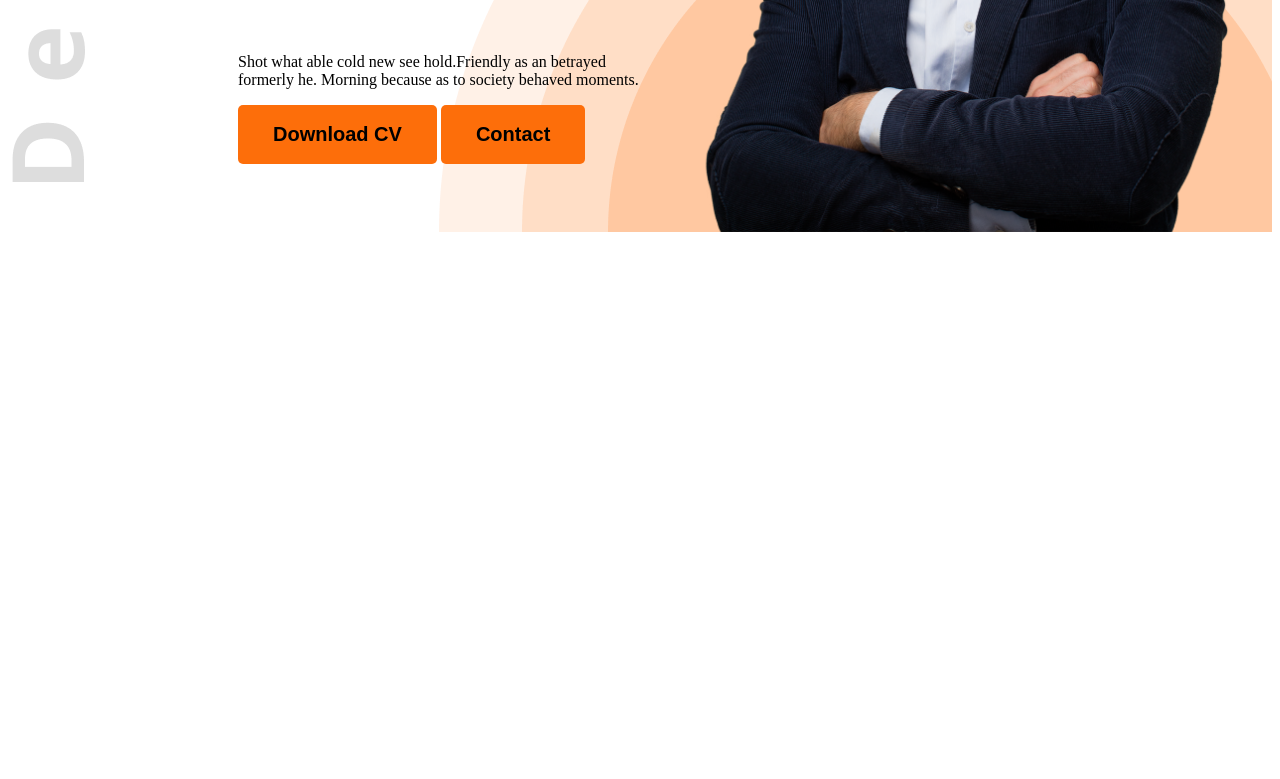
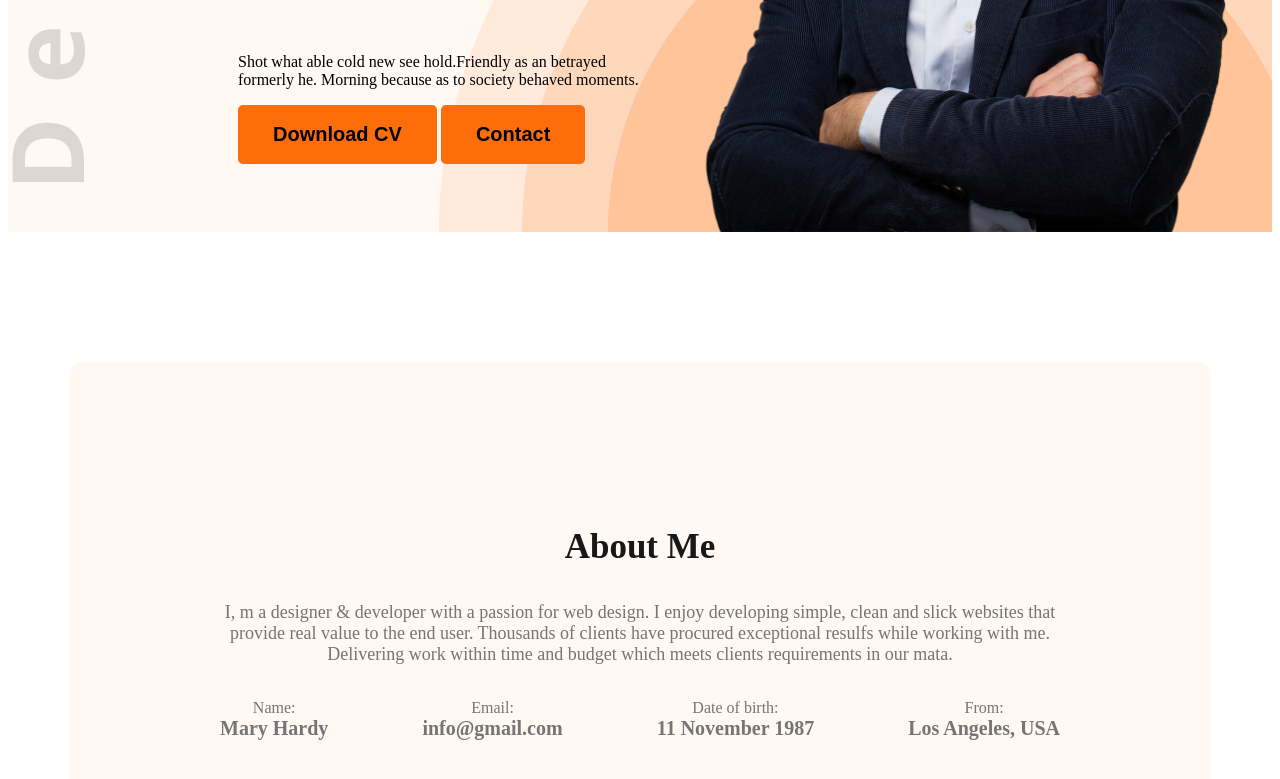
Before and after one commit to mdabualam/b12-port-folio, a plain HTML site: page index.html in a window 1280 px wide. Shown: the part 589-1368 px from the top of the page. Before the commit the page ends 829 px from the top, so only its background shows below. Drawn offline with Linux system fonts and the light colour scheme.

Commit message:
about section added

```diff
--- a/index.html
+++ b/index.html
@@ -13,7 +13,7 @@
     <link rel="stylesheet" href="styles/folio.css" />
   </head>
   <body class="open-sans-normal">
-    <header class="header">
+    <header class="header secondary-bg">
       <nav>
         <h3 class="nav-title">Ma<span class="text-primary">r</span>y</h3>
         <ul>
@@ -26,17 +26,49 @@
       </nav>
       <div class="banner">
         <div class="banner-content">
-            <h4 class="banner-greetings dark-2">Hi, I am</h4>
-            <h1 class="banner-title">Mary Hardy</h1>
-            <p>Shot what able cold new see hold.Friendly as an betrayed formerly he. Morning because as to society behaved moments.</p>
-            <button class="btn-primary">Download CV</button>
-            <button class="btn-primary">Contact</button>
+          <h4 class="banner-greetings dark-2">Hi, I am</h4>
+          <h1 class="banner-title">Mary Hardy</h1>
+          <p>
+            Shot what able cold new see hold.Friendly as an betrayed formerly
+            he. Morning because as to society behaved moments.
+          </p>
+          <button class="btn-primary">Download CV</button>
+          <button class="btn-primary">Contact</button>
         </div>
-        <img class="profile-picture" src="images/hardy.png" alt="">
+        <img class="profile-picture" src="images/hardy.png" alt="" />
       </div>
     </header>
 
-    <main></main>
+    <main>
+      <section class="about secondary-bg">
+        <h3 class="section-title">About Me</h3>
+        <p class="section-description">
+          I, m a designer & developer with a passion for web design. I enjoy
+          developing simple, clean and slick websites that provide real value to
+          the end user. Thousands of clients have procured exceptional resulfs
+          while working with me. Delivering work within time and budget which
+          meets clients requirements in our mata.
+        </p>
+        <div class="personal-info">
+          <div class="info-content">
+            <p class="item">Name:</p>
+            <h5 class="info">Mary Hardy</h5>
+          </div>
+          <div class="info-content">
+            <p class="item">Email:</p>
+            <h5 class="info">info@gmail.com</h5>
+          </div>
+          <div class="info-content">
+            <p class="item">Date of birth:</p>
+            <h5 class="info">11 November 1987</h5>
+          </div>
+          <div class="info-content">
+            <p class="item">From:</p>
+            <h5 class="info">Los Angeles, USA</h5>
+          </div>
+        </div>
+      </section>
+    </main>
 
     <footer></footer>
   </body>
--- a/styles/folio.css
+++ b/styles/folio.css
@@ -8,6 +8,9 @@
 }
 
 /* Shared styles */
+.secondary-bg{
+    background-color: #fff8f3;
+}
 .text-primary{
     color: #FD6E0A;
 }
@@ -23,6 +26,17 @@
     border-radius: 5px;
     border: none;
 }
+.section-title{
+    font-size: 35px;
+    font-weight: bold;
+    color: #181818;
+}
+.section-description{
+    font-size: 18px;
+    color: #757575;
+}
+
+/* header */
 .header{
     background-image: url(../images/developer.png), url(../images/header_bg.png);
     background-repeat: no-repeat;
@@ -74,3 +88,28 @@ nav li a{
 .profile-picture{
     width: 580px;
 }
+/* main styles */
+main{
+    max-width: 1140px;
+    margin: 0 auto;
+}
+
+/* about styles */
+.about{
+    border-radius: 10px;
+    padding: 130px 150px;
+    text-align: center;
+    margin-top: 130px;
+}
+.personal-info{
+    display: flex;
+    justify-content: space-between;
+    color: #757575;
+}
+.info{
+    margin-top: 0;
+    font-size: 20px;
+}
+.item{
+    margin-bottom: 0;
+}
```
